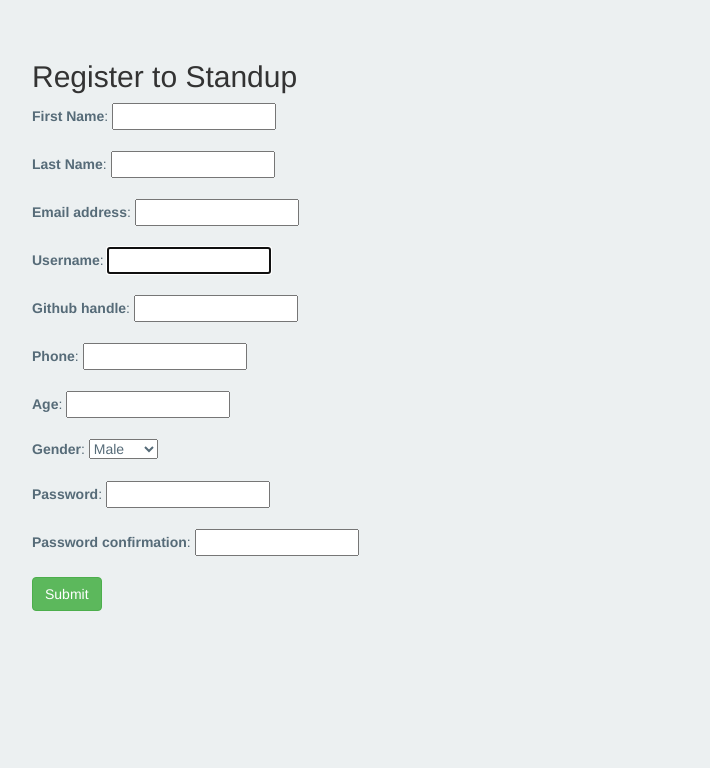
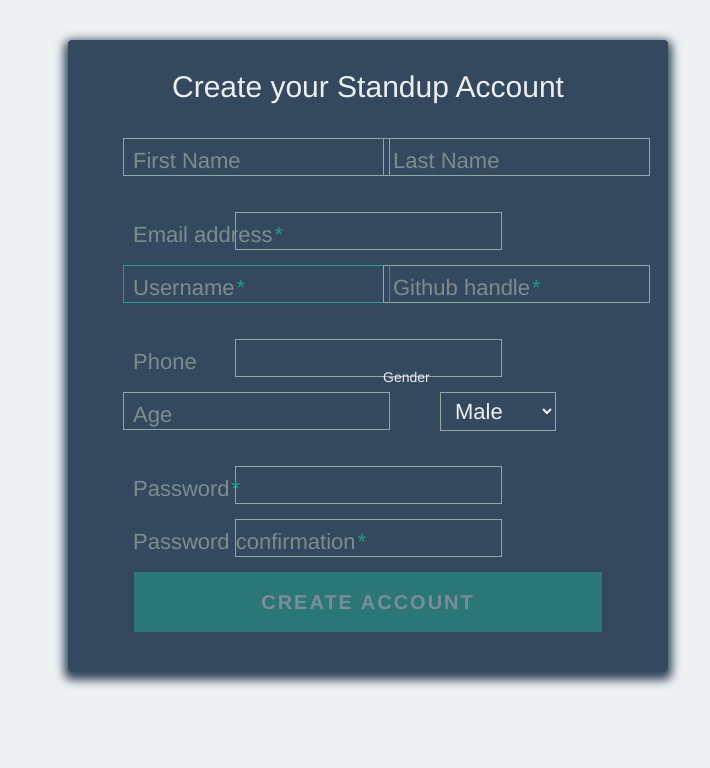
Before and after one commit to CuriousLearner/standup, a Django app: page /register/ in a window 1280 px wide. Shown: the part 56-824 px from the top of the page, without its empty margins (272-982 px from the left). Before the commit the page ends 667 px from the top, so only its background shows below. Run offline with Django 3.2, Linux system fonts and the light colour scheme; some libraries are stand-ins or nearby versions.

Commit message:
Registration form design added

```diff
--- a/src/static/css/style.css
+++ b/src/static/css/style.css
@@ -1,3 +1,4 @@
+/**Base Styles**/
 .main {
   margin: 0 auto;
   max-width: 50em;
@@ -15,7 +16,7 @@ h2 {
 h1,
 h2,
 strong {
-  color: #333;
+  color: #2c3e50;
 }
 
 code,
@@ -176,3 +177,110 @@ body {
     width: 70%;
   }
 }
+/**Register**/
+.form-container{
+  background: #34495e;
+  padding: 30px 40px 40px 40px;
+  max-width: 600px;
+  margin: 40px auto;
+  border-radius: 4px;
+  box-shadow: 0 4px 10px 4px #34495e;
+}
+.form-container h2{
+  color: #ecf0f1;
+  padding-top: 0;
+  margin-top: 0;
+  margin-bottom: 35px;
+}
+.form-group{
+  postion: relative;
+}
+label {
+  position: absolute;
+  -webkit-transform: translateY(6px);
+          transform: translateY(6px);
+  left: 25px;
+  color: #7f8c8d;
+  -webkit-transition: all 0.25s ease;
+  transition: all 0.25s ease;
+  -webkit-backface-visibility: hidden;
+  pointer-events: none;
+  font-size: 22px;
+  font-weight: 200;
+}
+label .req {
+  margin: 2px;
+  color: #16a085;
+}
+label.active {
+  -webkit-transform: translateY(-25px);
+          transform: translateY(-25px);
+  left: 15px;
+  font-size: 14px;
+}
+label.active .req {
+  opacity: 0;
+}
+
+label.highlight {
+  color: #ecf0f1;
+}
+
+input, textarea ,select {
+  font-size: 22px !important;
+  height: 100% !important;
+  padding: 5px 10px !important;
+  background-color: rgba(255, 255, 255, 0) !important;
+  border: 1px solid #95a5a6 !important;
+  color: #ecf0f1 !important;
+  border-radius: 0 !important;
+  -webkit-transition: border-color .25s ease !important;
+  transition: border-color .25s ease !important;
+}
+textarea {
+  border: 2px solid #95a5a6 !important;
+  resize: vertical !important;
+}
+input:focus, textarea:focus {
+  outline: 0;
+  border-color: #16a085 !important;
+  -webkit-box-shadow: none !important;
+          box-shadow: none !important;
+}
+.button {
+  border: 0;
+  outline: none;
+  border-radius: 0;
+  padding: 15px 0;
+  font-size: 2rem;
+  font-weight: 600;
+  text-transform: uppercase;
+  letter-spacing: .1em;
+  background: #1abc9c;
+  color: #ecf0f1;
+  -webkit-transition: all 0.5s ease;
+  transition: all 0.5s ease;
+  -webkit-appearance: none;
+}
+.button[disabled]{
+  cursor: not-allowed;
+  opacity: 0.4;
+}
+.button[disabled]:hover {
+  background: #1abc9c;
+}
+.button:hover, .button:focus {
+  background: #16a085;
+}
+
+.button-block {
+  display: block;
+  width: 90%;
+}
+
+.errorlist{
+  margin-top: 4em;
+  list-style: none;
+  color: #c0392b;
+  font-size: 1.3em;
+}
--- a/src/templates/base.html
+++ b/src/templates/base.html
@@ -10,7 +10,7 @@
   <!-- Bootstrap -->
   <!-- Latest compiled and minified CSS -->
   <link rel="stylesheet" href="{% static 'css/bootstrap.min.css' %}">
-  <link rel="stylesheet" href="{% static 'css/style.css' %}"
+  <link rel="stylesheet" href="{% static 'css/style.css' %}" >
 
   <!-- HTML5 shim and Respond.js for IE8 support of HTML5 elements and media queries -->
   <!-- WARNING: Respond.js doesn't work if you view the page via file:// -->
--- a/src/templates/register.html
+++ b/src/templates/register.html
@@ -1,19 +1,25 @@
 {% extends 'base.html' %}
+{% load form_extras %}
 {% block navregister %}
   <li class="active"><a href="{% url 'register' %}">Register</a></li>
 {% endblock %}
 
 {% block main %}
-<h2>Register to Standup</h2>
+<div class="form-container">
+  <h2 class="text-center">Create your Standup Account</h2>
 
-<form action="{% url 'register' %}" method="POST">
-  {% csrf_token %}
-  {% for field in form %}
-    <b>{{ field.label }}</b>:
-    {{ field }}<br>
-    {{ field.errors }}<br>
-  {% endfor %}
-  <input type="submit" value="Submit" class="btn btn-success">
-</form>
-
+  <form id="registerForm" action="{% url 'register' %}" method="POST">
+    {% csrf_token %}
+    <div class="text-center">
+      {% for field in form %}
+      <div class="form-group">
+        <label class="control-label" for="field.id_for_label">{{ field.label }}<span class="req">*</span></label>
+        {{ field |addcss:"form-control" }}
+        <small>{{ field.errors }}</small><br>
+      </div>
+      {% endfor %}
+    </div>
+    <button id="submit" value="Submit" class="center-block button button-block">Create Account</button>
+  </form>
+</div>
 {% endblock %}
```
Also changed, not shown: src/static/js/script.js (+118 -0 lines).
